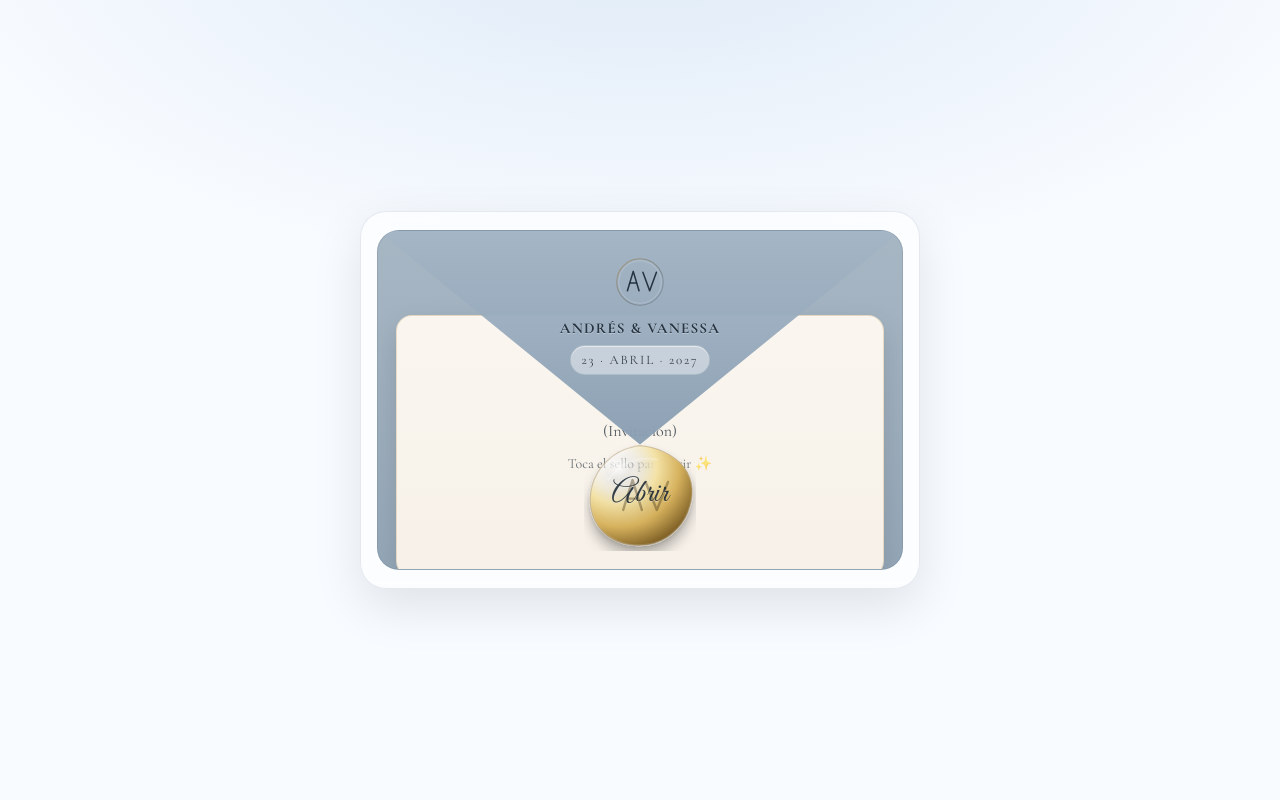
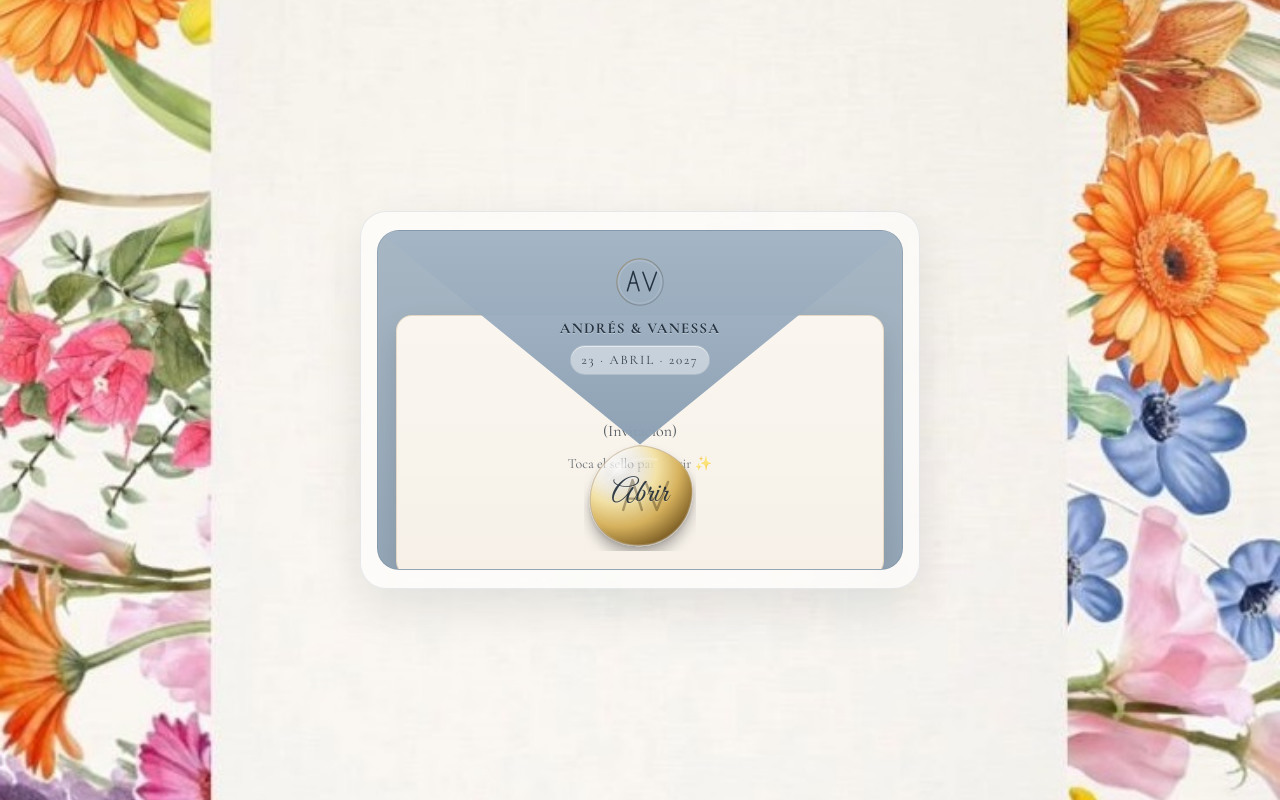
Before and after one commit to iandlocam/boda-rsvp-2027, a Next.js app: page / in a window 1280 px wide. Built offline with nearby package versions, Linux system fonts and the light colour scheme.

Commit message:
Update index.js

```diff
--- a/pages/index.js
+++ b/pages/index.js
@@ -717,12 +717,14 @@ export default function Home() {
   const styles = {
     page: {
       minHeight: "100vh",
-      padding: "72px 18px",
-      background:
-        "radial-gradient(1200px 600px at 50% -10%, rgba(122, 170, 220, 0.25), rgba(248, 251, 255, 1) 60%)",
-      color: "#13202D",
+      padding: "120px 18px",
+      backgroundImage: "url('/floral-frame.jpg')",
+      backgroundSize: "cover",
+      backgroundPosition: "center",
+      backgroundRepeat: "no-repeat",
       display: "flex",
       justifyContent: "center",
+      alignItems: "center",
     },
     card: {
       width: "100%",
```
